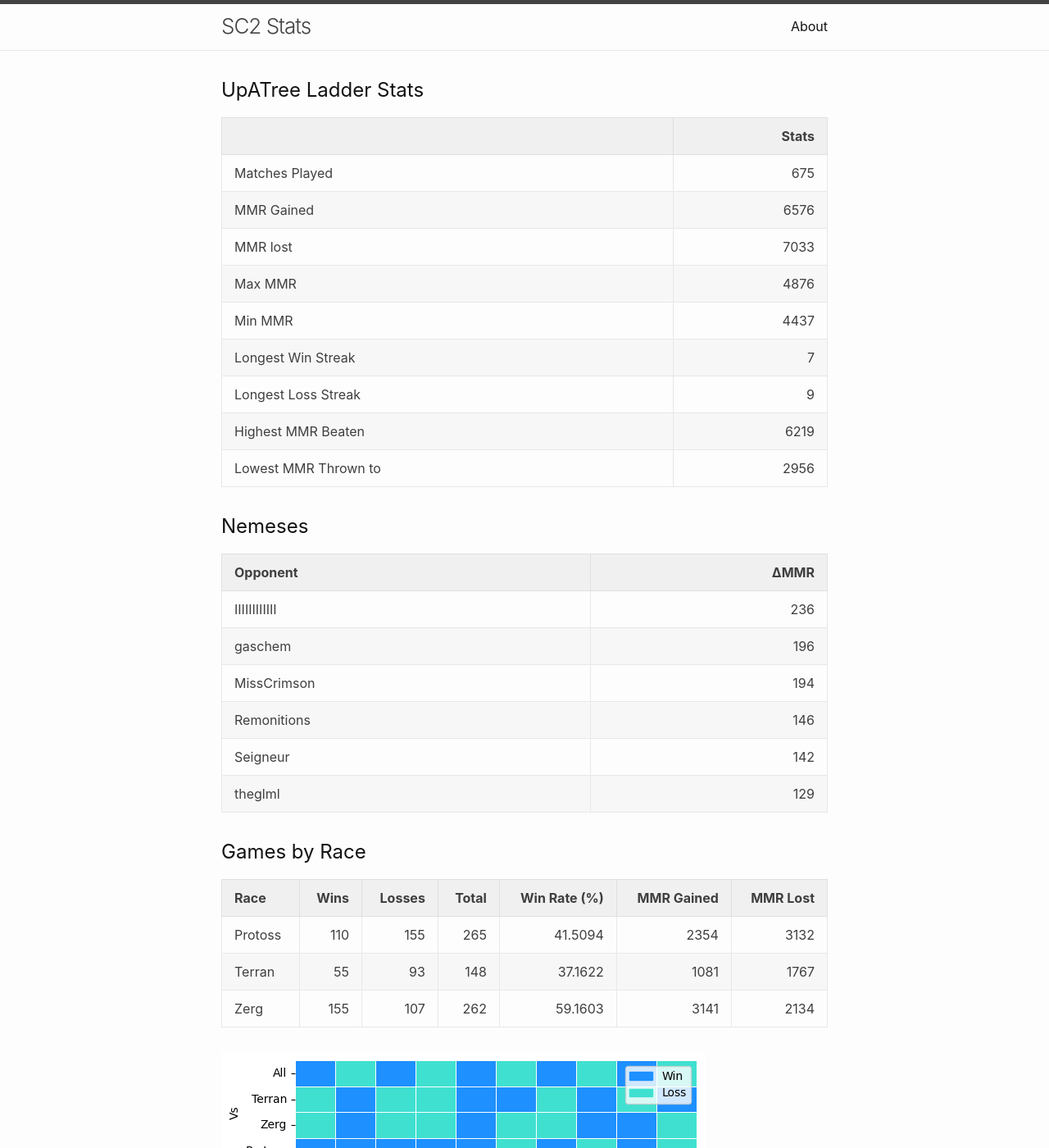
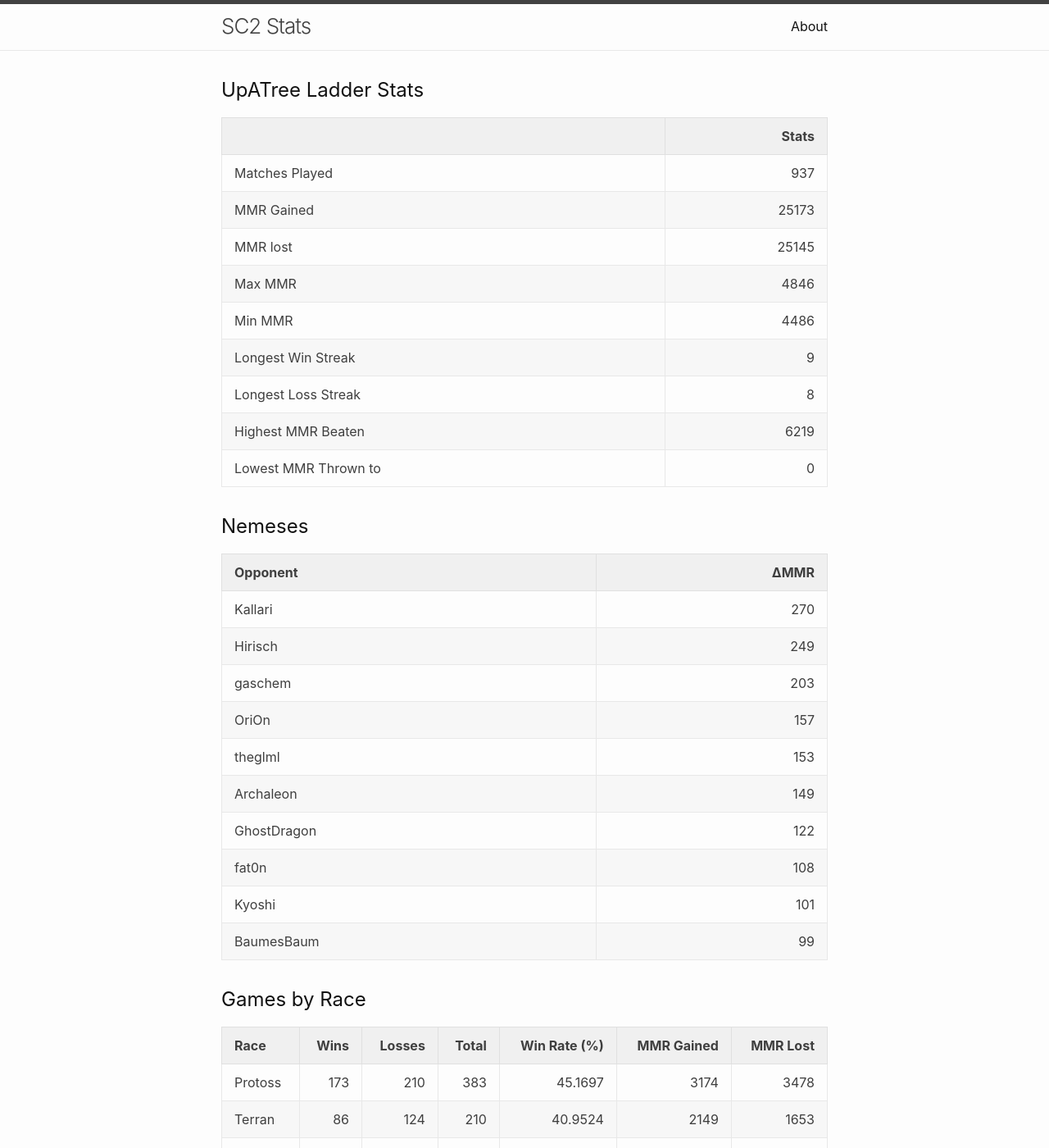
Before and after one commit to kylermurphy/UpATree, a Jekyll site: the page built from docs/index.md, in a window 1280 px wide and 1400 px high. Shown: the whole window at 82% size. Built offline with Jekyll 4.4.1, drawn with Linux system fonts in a browser that asks for light colours; our own code applies the rules of GitHub Pages for plain Markdown files; some of the changed text lies outside the part shown.

Commit message:
running on push

```diff
--- a/docs/index.md
+++ b/docs/index.md
@@ -6,34 +6,38 @@ layout: home
 
 |                      |   Stats |
 |:---------------------|--------:|
-| Matches Played       |     675 |
-| MMR Gained           |    6576 |
-| MMR lost             |    7033 |
-| Max MMR              |    4876 |
-| Min MMR              |    4437 |
-| Longest Win Streak   |       7 |
-| Longest Loss Streak  |       9 |
+| Matches Played       |     937 |
+| MMR Gained           |   25173 |
+| MMR lost             |   25145 |
+| Max MMR              |    4846 |
+| Min MMR              |    4486 |
+| Longest Win Streak   |       9 |
+| Longest Loss Streak  |       8 |
 | Highest MMR Beaten   |    6219 |
-| Lowest MMR Thrown to |    2956 |
+| Lowest MMR Thrown to |       0 |
 
 ## Nemeses
 
-| Opponent     |   ΔMMR |
-|:-------------|-------:|
-| IIIIIIIIIIII |    236 |
-| gaschem      |    196 |
-| MissCrimson  |    194 |
-| Remonitions  |    146 |
-| Seigneur     |    142 |
-| theglml      |    129 |
+| Opponent    |   ΔMMR |
+|:------------|-------:|
+| Kallari     |    270 |
+| Hirisch     |    249 |
+| gaschem     |    203 |
+| OriOn       |    157 |
+| theglml     |    153 |
+| Archaleon   |    149 |
+| GhostDragon |    122 |
+| fat0n       |    108 |
+| Kyoshi      |    101 |
+| BaumesBaum  |     99 |
 
 ## Games by Race
 
 | Race    |   Wins |   Losses |   Total |   Win Rate (%) |   MMR Gained |   MMR Lost |
 |:--------|-------:|---------:|--------:|---------------:|-------------:|-----------:|
-| Protoss |    110 |      155 |     265 |        41.5094 |         2354 |       3132 |
-| Terran  |     55 |       93 |     148 |        37.1622 |         1081 |       1767 |
-| Zerg    |    155 |      107 |     262 |        59.1603 |         3141 |       2134 |
+| Protoss |    173 |      210 |     383 |        45.1697 |         3174 |       3478 |
+| Terran  |     86 |      124 |     210 |        40.9524 |         2149 |       1653 |
+| Zerg    |    195 |      148 |     343 |        56.8513 |         3161 |       3100 |
 
 ![Games by Race](./assets/gm_hist.png)
 
--- a/log.txt
+++ b/log.txt
@@ -29,3 +29,4 @@ Writing a log file 2025-02-24 12:20:40.
 Writing a log file 2025-02-24 14:10:57.
 Writing a log file 2025-02-24 16:14:07.
 Writing a log file 2025-02-24 18:14:58.
+Writing a log file 2025-02-24 18:21:31.
```
Also changed, not shown: docs/assets/MMR.png, docs/assets/gm_hist.png.
